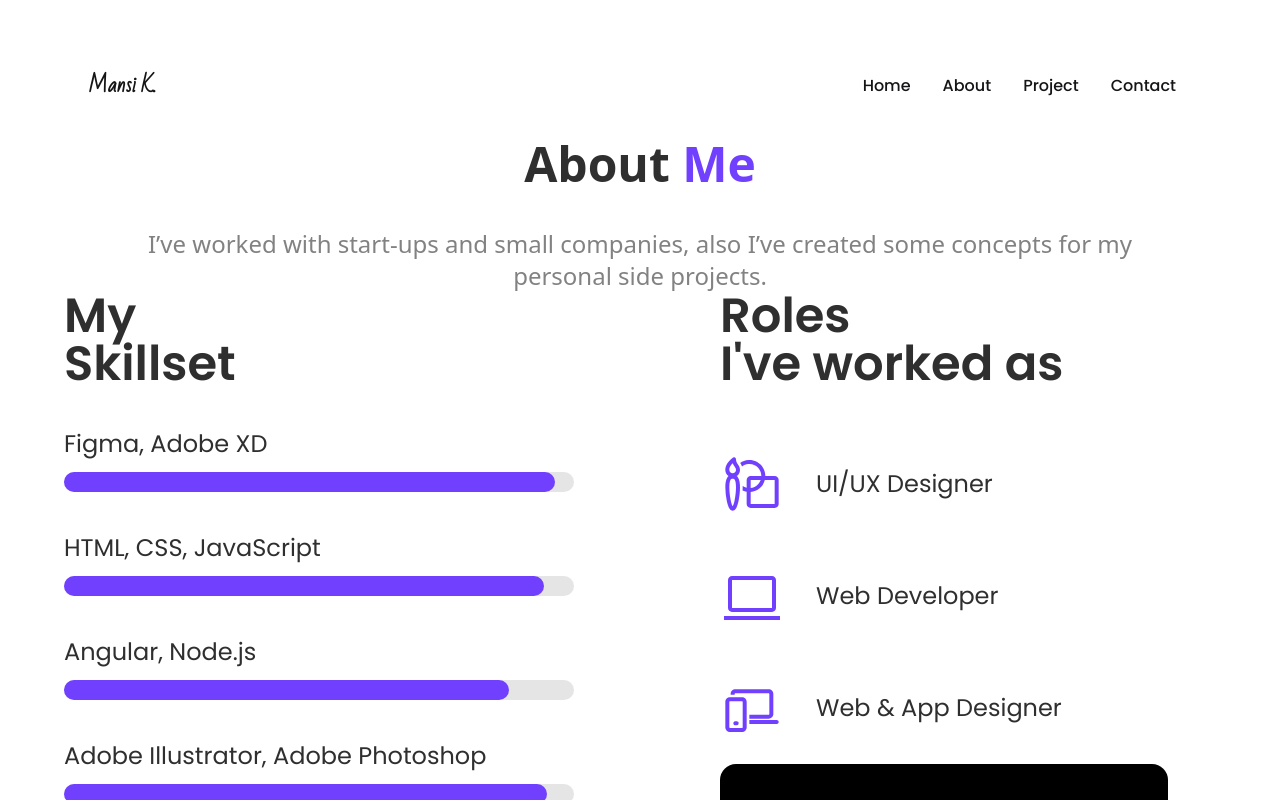
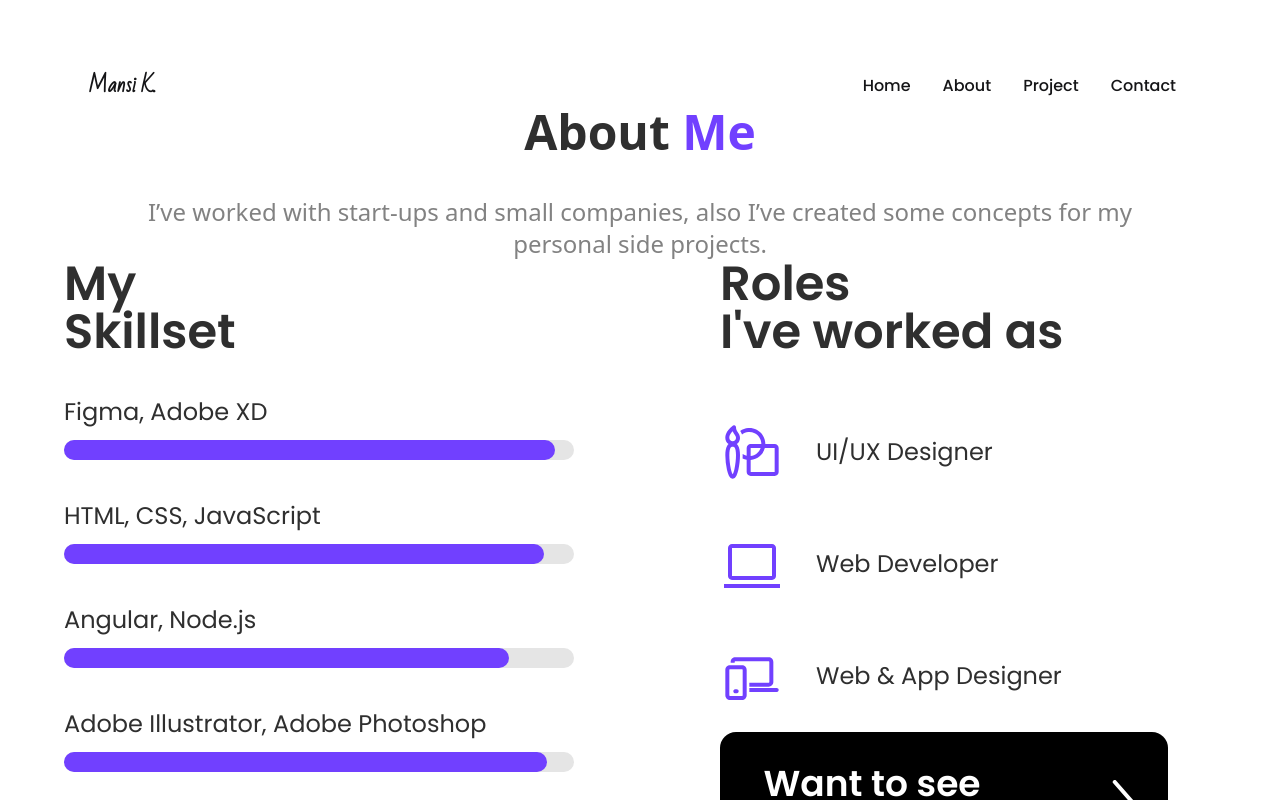
Before and after one commit to saifalfalah/mansi-kasar, a Next.js app: page /about in a window 1280 px wide. Shown: the top 800 px of the page. Built offline with nearby package versions, Linux system fonts and the light colour scheme.

Commit message:
Update about.js

```diff
--- a/pages/about.js
+++ b/pages/about.js
@@ -5,7 +5,7 @@ import Meta from "../components/Layout/Meta";
 
 const about = () => {
   return (
-    <div className="p-8 ">
+    <div className="p-8 lg:p-0 ">
       <Meta title="Mansi K. | About" desc="Mani K UI/UX Portfolio" />
       <AboutMe />
       <div className="grid gap-20 mx-auto lg:gap-40 grid-col-1 lg:grid-cols-2 lg:max-w-6xl md:max-w-5xl lg:mb-10">
```
